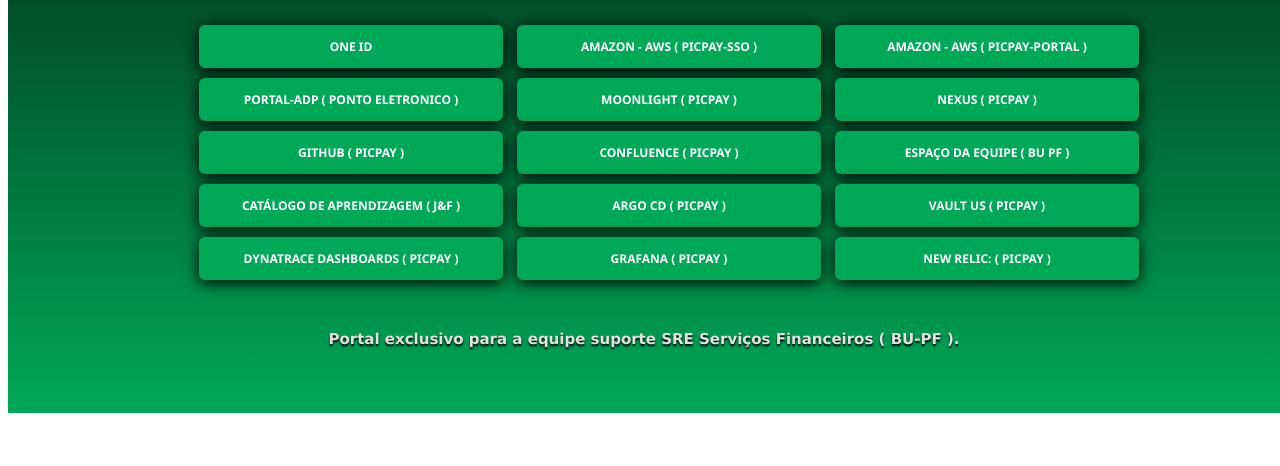
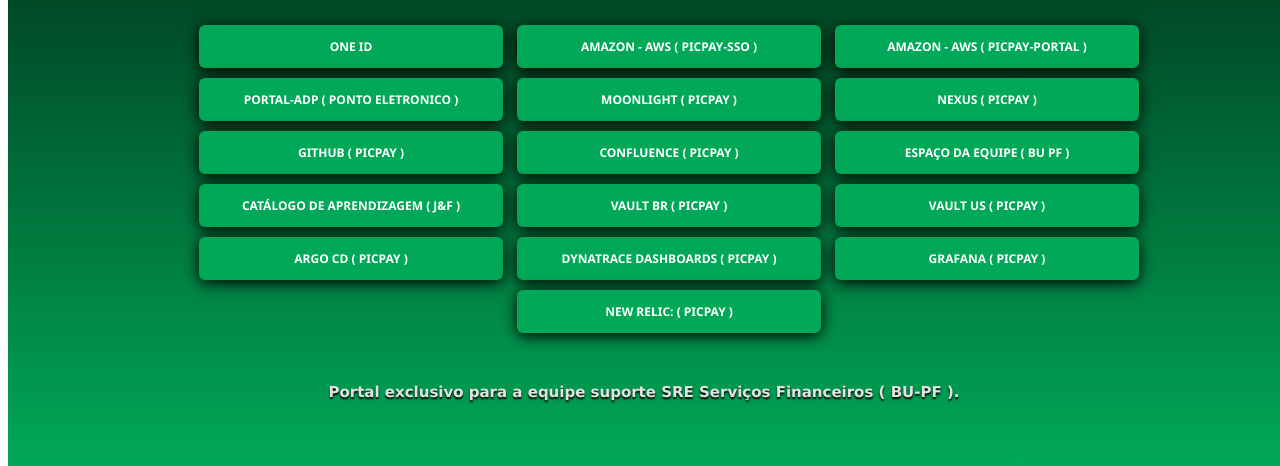
Before and after one commit to jeffersonbarrella01/Portal_SRE_PicPay, a plain HTML site: page index.html in a window 1280 px wide. Shown: the part 370-836 px from the top of the page. Before the commit the page ends 800 px from the top, so only its background shows below. Drawn offline with Linux system fonts and the light colour scheme.

Commit message:
Update index.html
Alteração da posição do botão ARGO CD e a inclusão do novo botão para o Vault BR

```diff
--- a/index.html
+++ b/index.html
@@ -101,7 +101,7 @@
 
           <li style="display: inline-block; background-color: #00a857;  padding: 13px 27px; margin: 0 0 auto; font-size: 12px; font-weight: 600; text-transform: uppercase; border-radius: 6px;
           box-shadow:0px 3px 15px #000; width: 250px; text-align: center; margin-top: 10px; margin-left: 10px;">
-            <a style="text-decoration: none; color: #fff; font-family: 'Segoe UI', Tahoma, Geneva, Verdana, sans-serif;" href="https://dashboard.argocd.hub.ppay.me/" target="_blank" onMouseOver="this.style.color='#000'" onMouseOut="this.style.color='#fff'">Argo CD ( PicPay )</a>
+            <a style="text-decoration: none; color: #fff; font-family: 'Segoe UI', Tahoma, Geneva, Verdana, sans-serif;" href="https://vbr.limbo.work/ui/vault/auth?redirect_to=%2Fvault%2Fsecrets&with=token" target="_blank" onMouseOver="this.style.color='#000'" onMouseOut="this.style.color='#fff'">Vault BR ( PicPay )</a>
           </li>
 
           <li style="display: inline-block; background-color: #00a857;  padding: 13px 27px; margin: 0 0 auto; font-size: 12px; font-weight: 600; text-transform: uppercase; border-radius: 6px;
@@ -109,6 +109,10 @@
             <a style="text-decoration: none; color: #fff; font-family: 'Segoe UI', Tahoma, Geneva, Verdana, sans-serif;" href="https://vus.limbo.work/ui/vault/auth?redirect_to=%2Fvault%2Fsecrets&with=token" target="_blank" onMouseOver="this.style.color='#000'" onMouseOut="this.style.color='#fff'">Vault US ( PicPay )</a>
           </li>
 
+          <li style="display: inline-block; background-color: #00a857;  padding: 13px 27px; margin: 0 0 auto; font-size: 12px; font-weight: 600; text-transform: uppercase; border-radius: 6px;
+          box-shadow:0px 3px 15px #000; width: 250px; text-align: center; margin-top: 10px; margin-left: 10px;">
+            <a style="text-decoration: none; color: #fff; font-family: 'Segoe UI', Tahoma, Geneva, Verdana, sans-serif;" href="https://dashboard.argocd.hub.ppay.me/" target="_blank" onMouseOver="this.style.color='#000'" onMouseOut="this.style.color='#fff'">Argo CD ( PicPay )</a>
+          </li>
           <li style="display: inline-block; background-color: #00a857;  padding: 13px 27px; margin: 0 0 auto; font-size: 12px; font-weight: 600; text-transform: uppercase; border-radius: 6px;
           box-shadow:0px 3px 15px #000; width: 250px; text-align: center; margin-top: 10px; margin-left: 10px;">
             <a style="text-decoration: none; color: #fff; font-family: 'Segoe UI', Tahoma, Geneva, Verdana, sans-serif;" href="https://oxq68941.live.dynatrace.com/ui/dashboards?gtf=-2h&gf=all" target="_blank" onMouseOver="this.style.color='#000'" onMouseOut="this.style.color='#fff'">Dynatrace Dashboards ( PicPay )</a>
```
